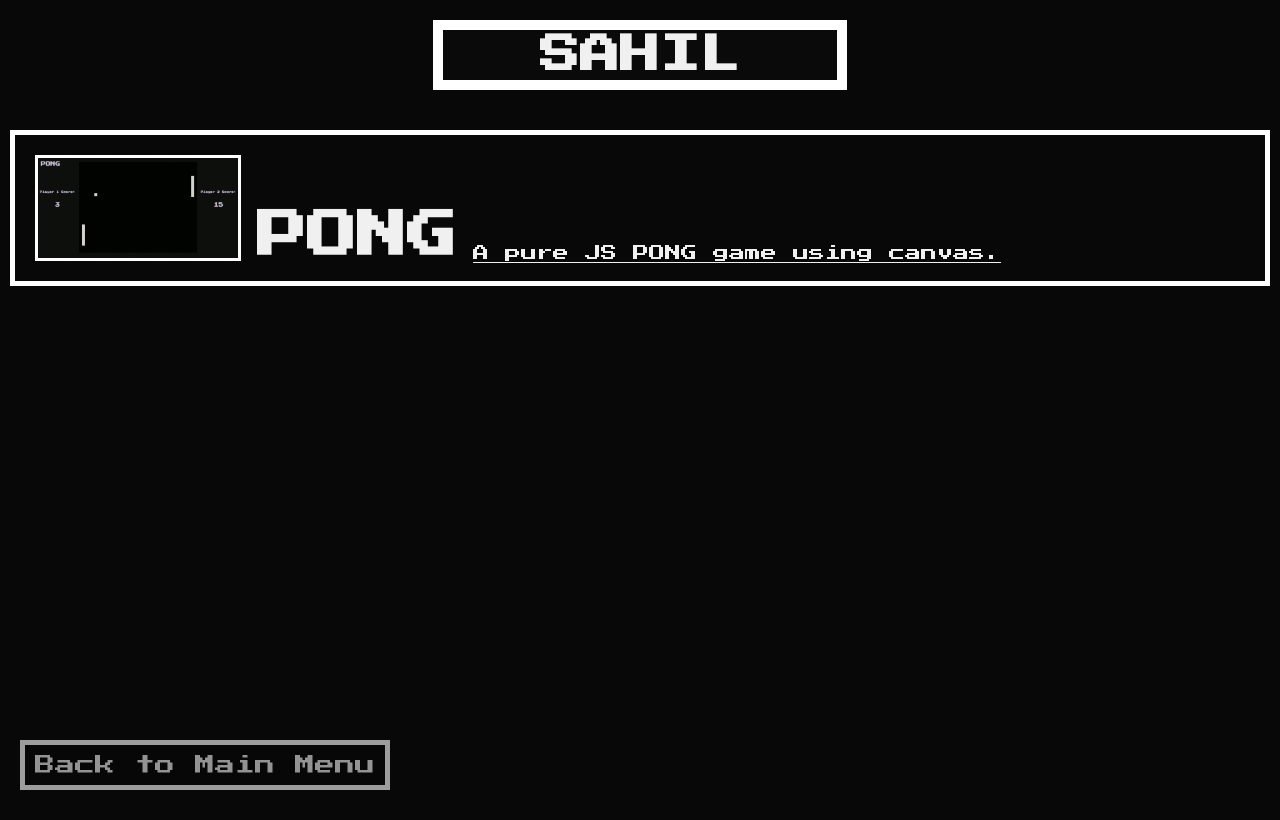
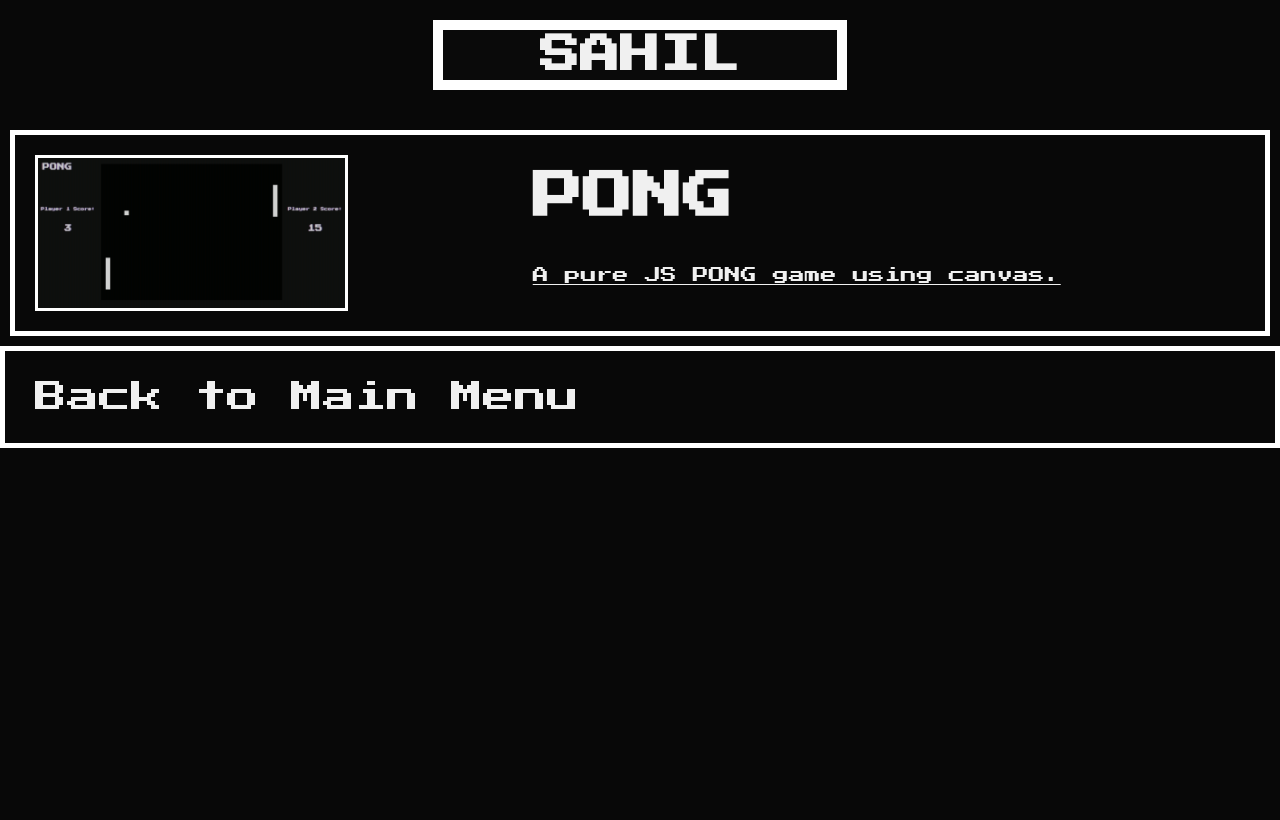
Before and after one commit to Sahil-Mujadedi/portfolio, a plain HTML site: page files.html in a window 1280 px wide. Drawn offline with Linux system fonts and the light colour scheme.

Commit message:
Slight change to file layout

```diff
--- a/files.html
+++ b/files.html
@@ -26,5 +26,6 @@
     </div>
 
     <script src="js/files.js"></script>
+    <script src="js/backbutton.js"></script>
 </body>
 </html>
--- a/styles/files.css
+++ b/styles/files.css
@@ -7,45 +7,36 @@ body {
 }
 
 img {
-    width: 200px;
-    height: 100px;
+    height: 150px;
     border: 3px white solid;
-
+    grid-area: preview;
 }
 .file {
+    display: grid;
+    grid-template-areas:
+    'preview filename'
+    'preview description';
+    grid-gap: 0;
     border: 5px white solid;
     margin-top: 20px;
     margin: 10px;
     padding: 20px;
     background-color: #080808;
-
+    line-height: 0;
+    transition-duration: 0.2s;
 }
 .file:hover {
     background-color: #1d1d1d;
+    transform: scale(1.01);
 }
 #file_1 {
     margin-top: 40px;
 }
 .filename {
     font-size: 50px;
-    display: inline;
-}
-p {
-    display: inline;
+    grid-area: filename;
 }
 .description {
     text-decoration: underline;
+    grid-area: description;
 }
-.backToHome {
-    position: fixed;
-    left: 20px;
-    bottom: 10px;
-    font-size: 20px;
-    padding: 10px;
-    z-index: 1;
-    background-color: #080808;
-    opacity: 0.6;
-}
-.backToHome:hover {
-    opacity: 1;
-}
```
